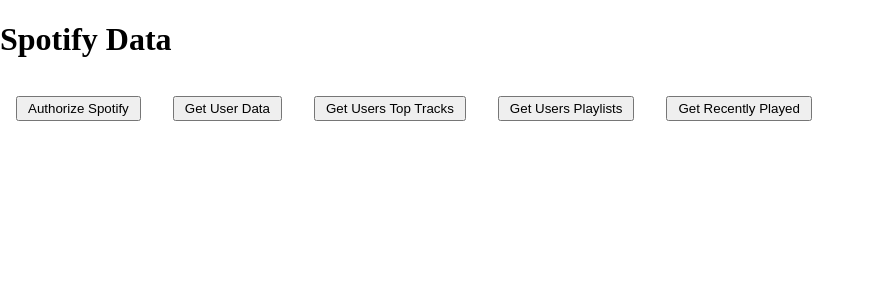
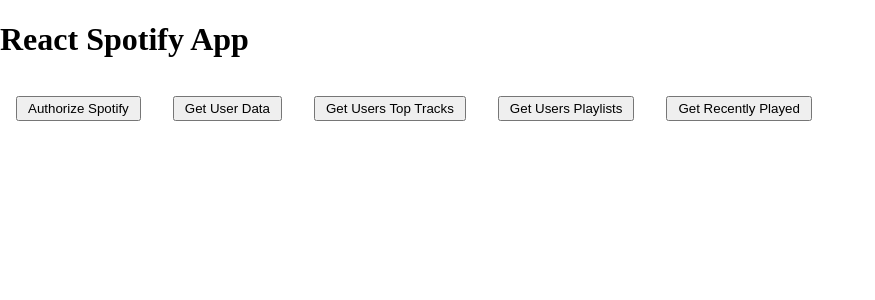
Before and after one commit to jess329/spotify-data, a React (Vite) app: page / in a window 1280 px wide. Shown: the top 300 px of the page, without its empty margins (0-875 px from the left). Built offline with nearby package versions, Linux system fonts and the light colour scheme.

Commit message:
display user data

```diff
--- a/src/App.jsx
+++ b/src/App.jsx
@@ -60,7 +60,7 @@
 
   return (
     <body>
-      <h1>Spotify Data</h1>
+      <h1>React Spotify App</h1>
       {!token ? <a href={`https://accounts.spotify.com/authorize?client_id=${CLIENT_ID}&redirect_uri=${RED_URI}&scope=${SCOPES}&response_type=token`}>
         <button className='btn'>Authorize Spotify</button>
       </a> : <button className='btn' onClick={logout}>Logout</button> }
@@ -70,6 +70,17 @@
       <button className='btn' onClick={() => getUsersPlaylists(token, setPlaylists)}>Get Users Playlists</button>
       <button className='btn' onClick={() => fetchLatestPlayedTracks(token)}>Get Recently Played</button>
 
+      {userData.country ?
+      <div className="user">
+        <div className="user-data">
+          <h3>Name: {userData.display_name} </h3>
+          <a href={userData.external_urls.spotify}>View Profile</a>
+          <h3>Follower: {userData.followers.total} </h3>
+        </div>
+      </div>
+      : null}
+
+
     </body>
   )
 }
```
